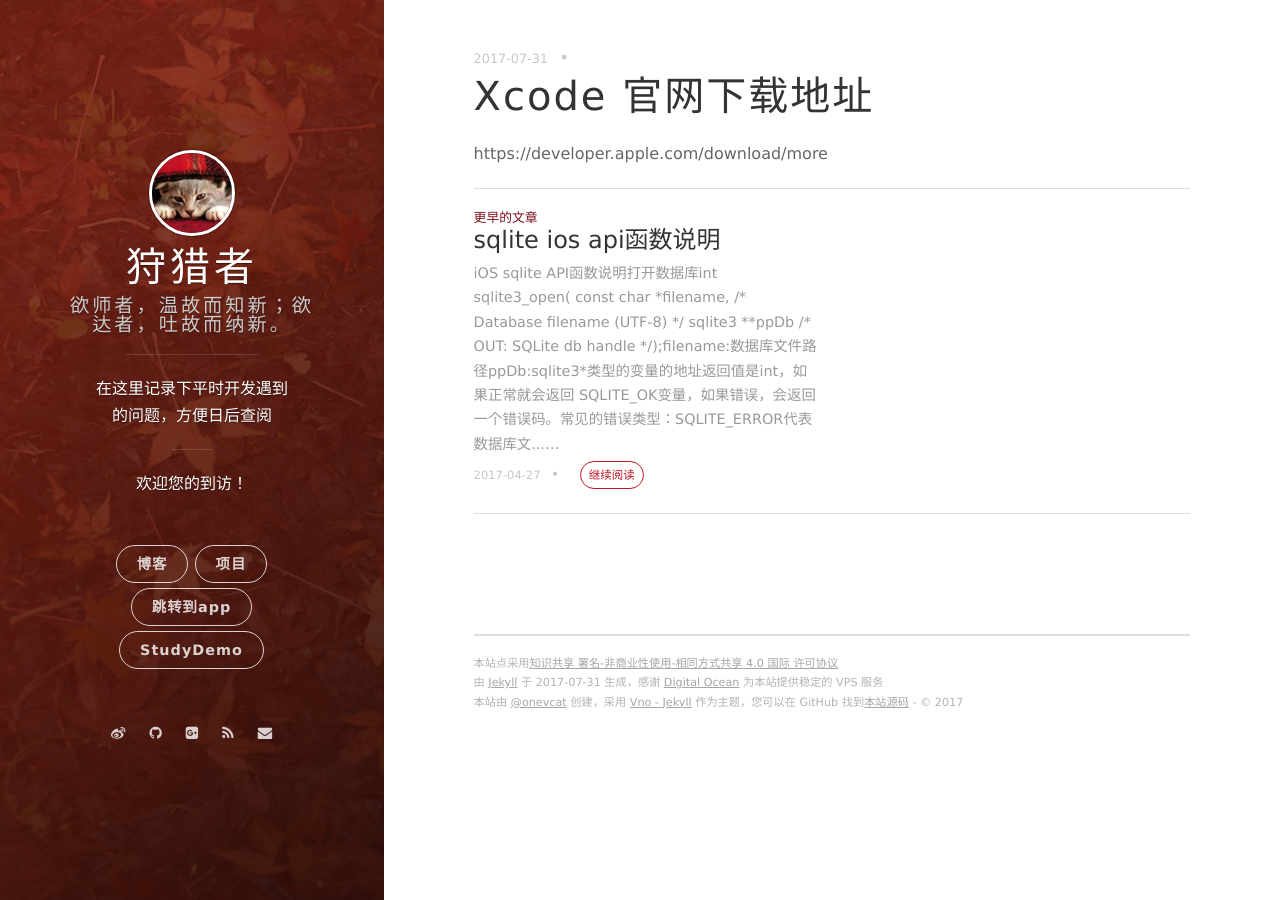
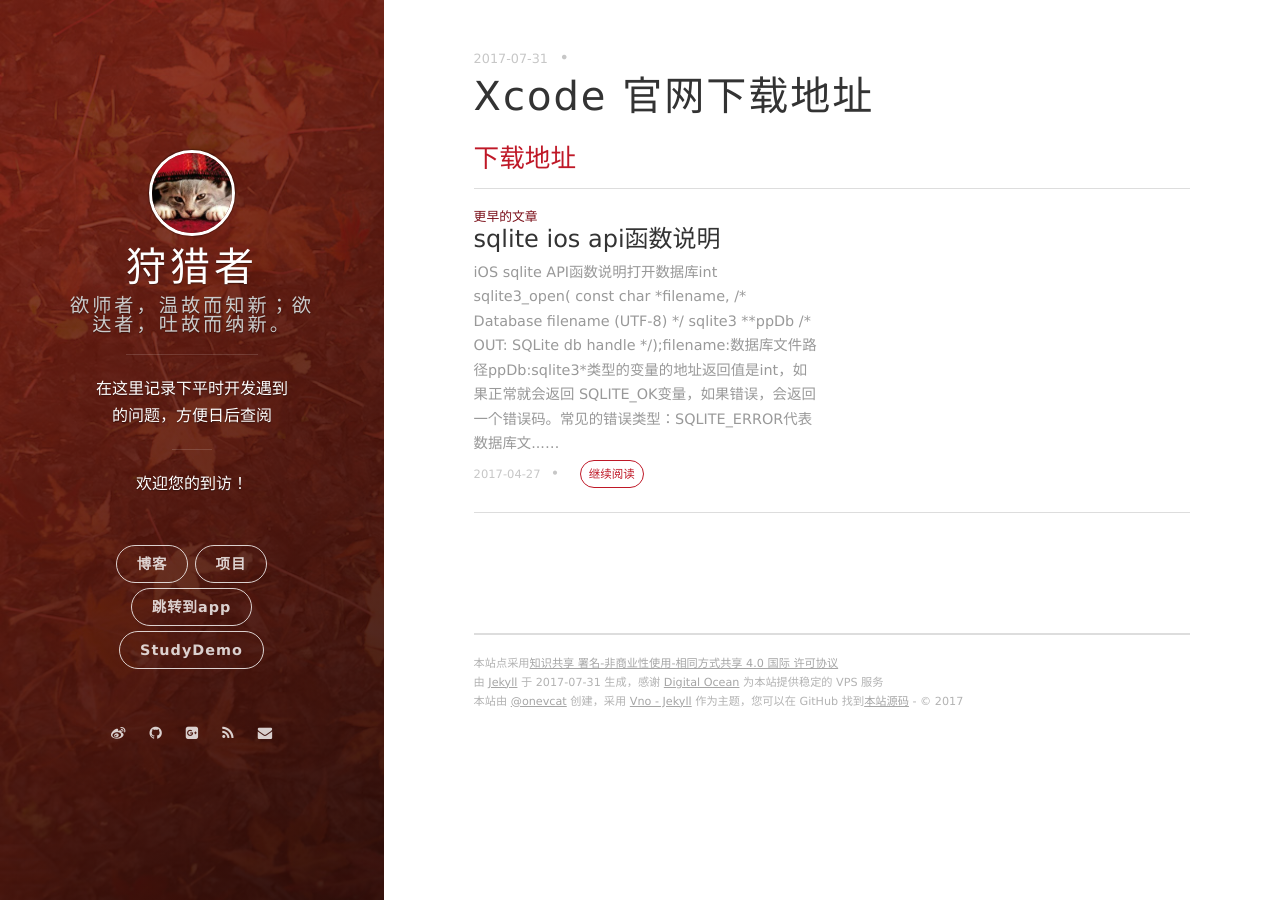
Before and after one commit to devXiaoL/devXiaoL.github.io, a Jekyll site: the page built from _posts/2017-07-31-Xcode 官网下载地址.md, in a window 1280 px wide. Built offline with Jekyll 4.4.1, drawn with Linux system fonts in a browser that asks for light colours; nearby versions of some CDN libraries; our own code applies the rules of GitHub Pages for plain Markdown files; comment, search, counter and statistics services are not loaded.

Commit message:
更新文章内容

```diff
--- a/_posts/2017-07-31-Xcode 官网下载地址.md
+++ b/_posts/2017-07-31-Xcode 官网下载地址.md
@@ -1,2 +1 @@
-
-https://developer.apple.com/download/more
+###  [下载地址](https://developer.apple.com/download/more)
```
